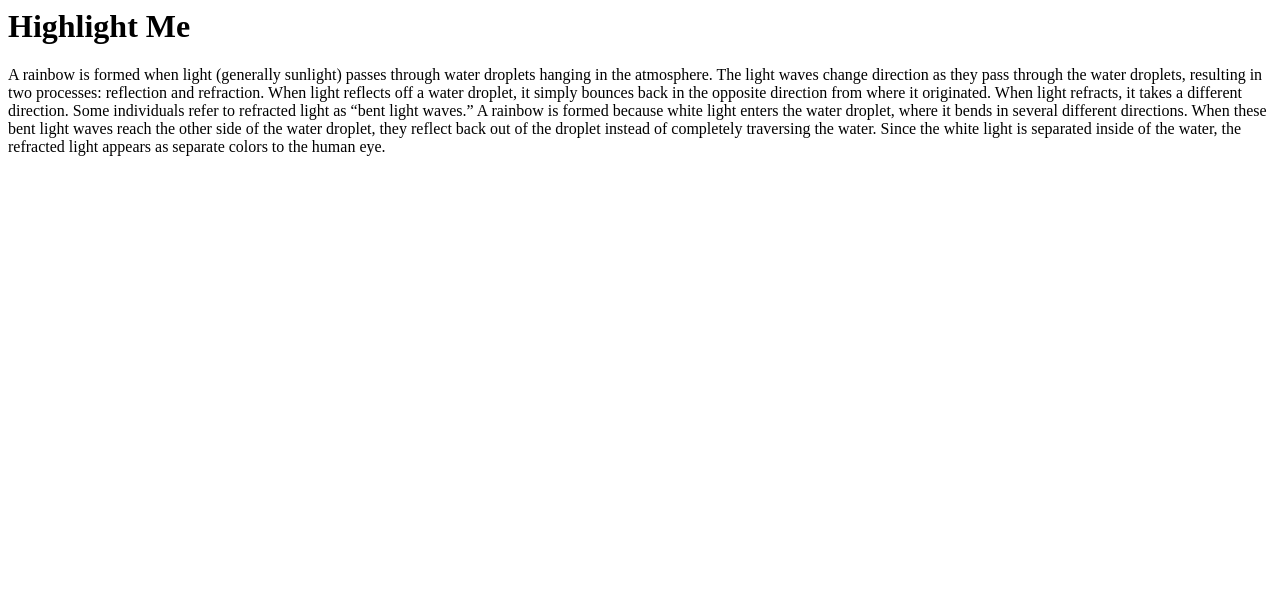
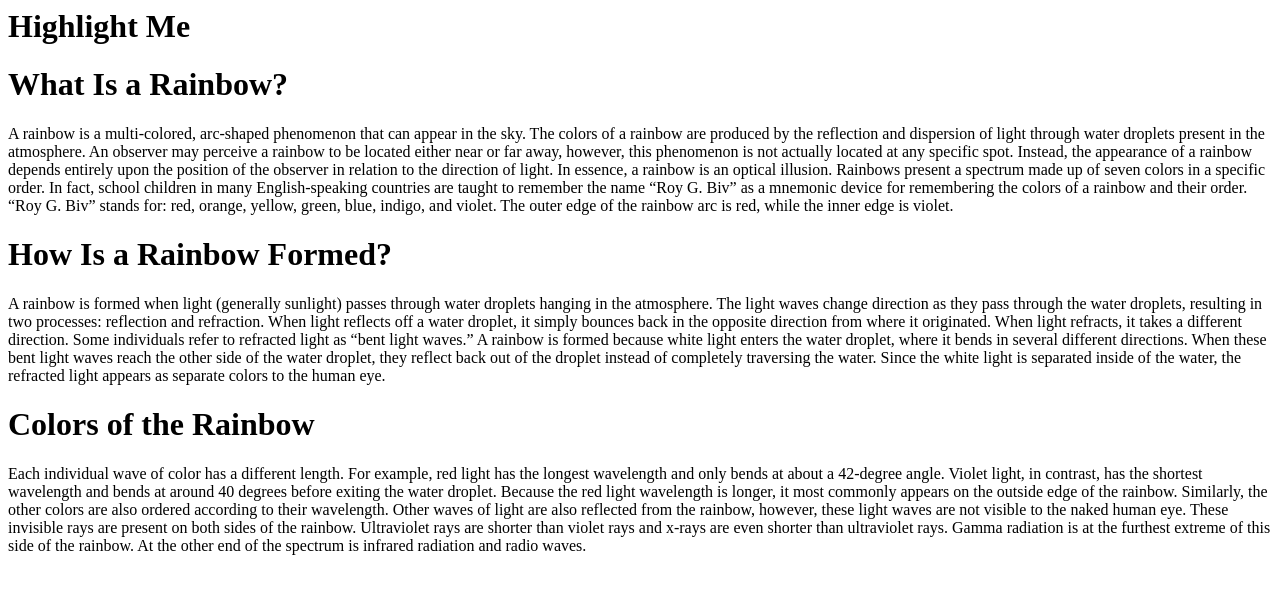
Before and after one commit to BootLegAidan/Rainbow-Highlight, a plain HTML site: page index.html in a window 1280 px wide. Drawn offline with Linux system fonts and the light colour scheme.

Commit message:
Update index.html

```diff
--- a/index.html
+++ b/index.html
@@ -1,4 +1,13 @@
 <h1>Highlight Me</h1>
+<h1>What Is a Rainbow?</h1>
+<p>A rainbow is a multi-colored, arc-shaped phenomenon that can appear in the sky. The colors of a rainbow are produced by the reflection and dispersion of light through water droplets present in the atmosphere. An observer may perceive a rainbow to be located either near or far away, however, this phenomenon is not actually located at any specific spot. Instead, the appearance of a rainbow depends entirely upon the position of the observer in relation to the direction of light. In essence, a rainbow is an optical illusion.
+
+Rainbows present a spectrum made up of seven colors in a specific order. In fact, school children in many English-speaking countries are taught to remember the name “Roy G. Biv” as a mnemonic device for remembering the colors of a rainbow and their order. “Roy G. Biv” stands for: red, orange, yellow, green, blue, indigo, and violet. The outer edge of the rainbow arc is red, while the inner edge is violet.</p>
+
+<h1>How Is a Rainbow Formed?</h1>
 <p>A rainbow is formed when light (generally sunlight) passes through water droplets hanging in the atmosphere. The light waves change direction as they pass through the water droplets, resulting in two processes: reflection and refraction. When light reflects off a water droplet, it simply bounces back in the opposite direction from where it originated. When light refracts, it takes a different direction. Some individuals refer to refracted light as “bent light waves.” A rainbow is formed because white light enters the water droplet, where it bends in several different directions. When these bent light waves reach the other side of the water droplet, they reflect back out of the droplet instead of completely traversing the water. Since the white light is separated inside of the water, the refracted light appears as separate colors to the human eye.</p>
+
+<h1>Colors of the Rainbow</h1>
+<p>Each individual wave of color has a different length. For example, red light has the longest wavelength and only bends at about a 42-degree angle. Violet light, in contrast, has the shortest wavelength and bends at around 40 degrees before exiting the water droplet. Because the red light wavelength is longer, it most commonly appears on the outside edge of the rainbow. Similarly, the other colors are also ordered according to their wavelength. Other waves of light are also reflected from the rainbow, however, these light waves are not visible to the naked human eye. These invisible rays are present on both sides of the rainbow. Ultraviolet rays are shorter than violet rays and x-rays are even shorter than ultraviolet rays. Gamma radiation is at the furthest extreme of this side of the rainbow. At the other end of the spectrum is infrared radiation and radio waves.</p>
 <script src="Rainbow.js"></script>
 <link rel="stylesheet" type="text/css" href="Rainbow.css">
```
